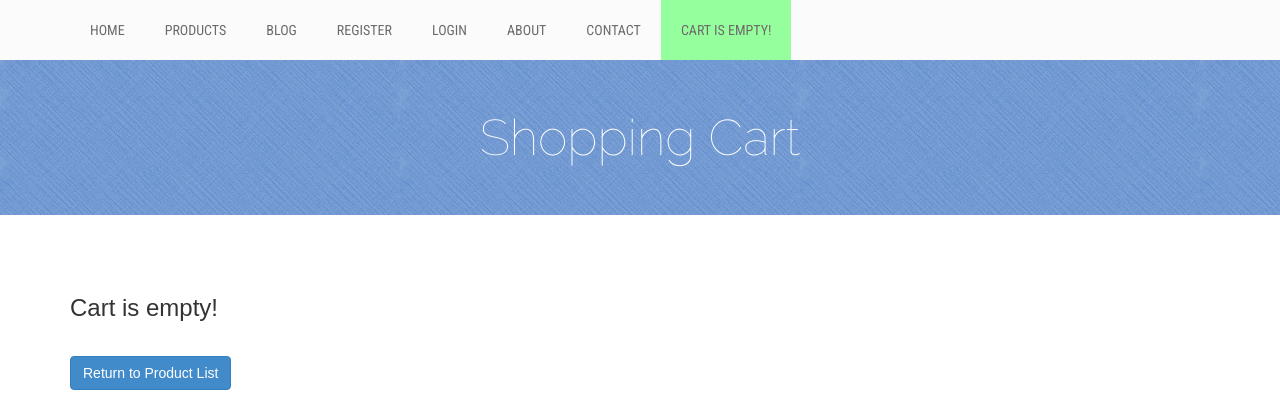
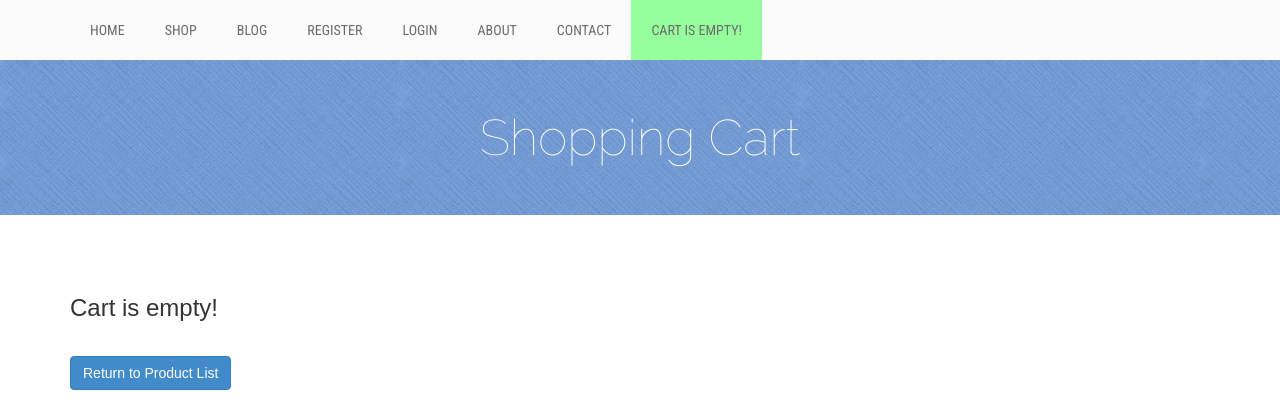
Before and after one commit to miladhzz/parsiprozhe, a Django app: page /cart/ in a window 1280 px wide. Shown: the top 420 px of the page. Run offline with Django 3.2, Linux system fonts and the light colour scheme; some libraries are stand-ins or nearby versions.

Commit message:
fix shop url

```diff
--- a/shop/templates/base.html
+++ b/shop/templates/base.html
@@ -47,7 +47,7 @@
                 <div class="navbar-collapse collapse">
                     <ul class="nav navbar-nav">
                         <li><a href="{% url 'home' %}">Home</a></li>
-                        <li><a href="{% url 'product' %}">Products</a></li>
+                        <li><a href="{% url 'product' %}">Shop</a></li>
                         <li><a href="single-product.html">Blog</a></li>
                         <li><a href="register.html">Register</a></li>
                         <li><a href="login.html">Login</a></li>
--- a/shop/urls.py
+++ b/shop/urls.py
@@ -6,8 +6,8 @@ from shop import views
 
 urlpatterns = [
     path('', views.Home.as_view(), name='home'),
-    path('product/', views.Product_list.as_view(), name='product'),
-    path('product/<slug:slug>/', views.Product_detail.as_view(), name='product-detail'),
+    path('shop/', views.Product_list.as_view(), name='product'),
+    path('shop/<slug:slug>/', views.Product_detail.as_view(), name='product-detail'),
     path('cart/', views.cart_detail, name='cart_detail'),
     path('cart/add/<int:product_id>', views.cart_add, name='cart_add'),
     path('cart/update/<int:product_id>', views.cart_update, name='cart_update'),
```
